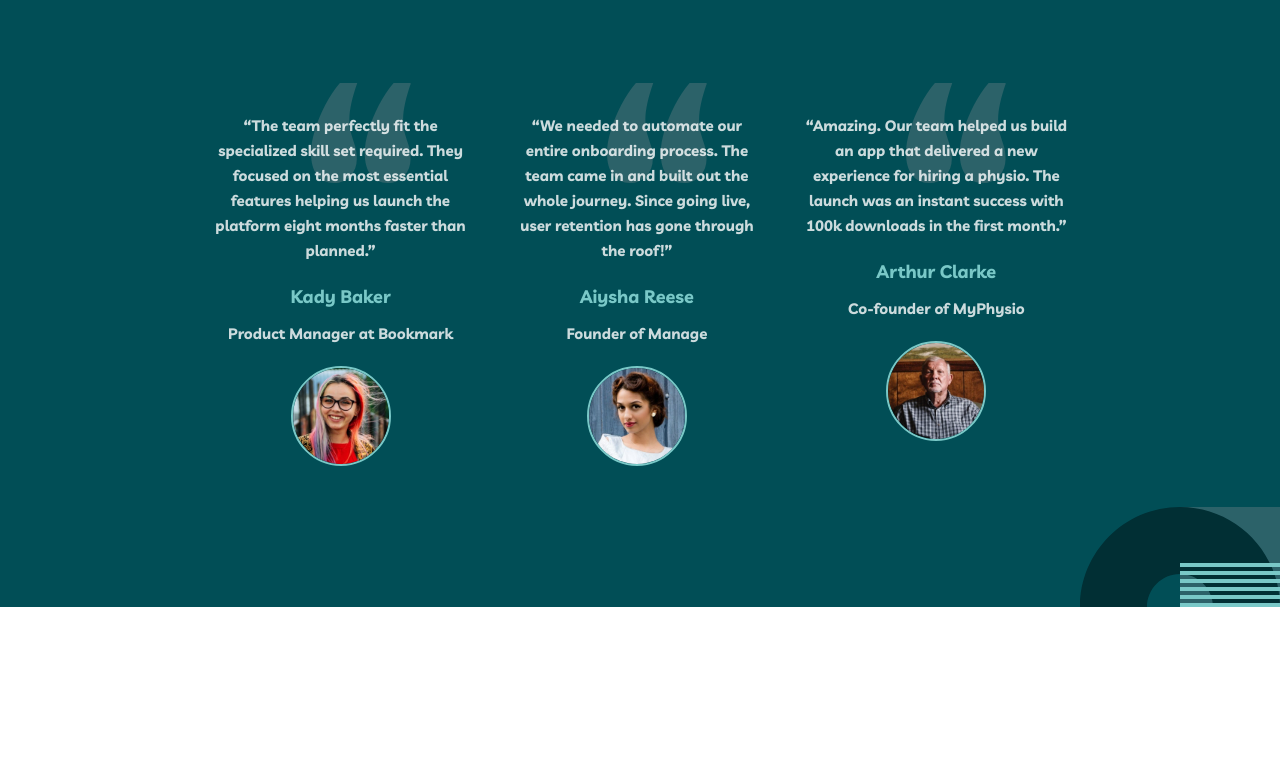
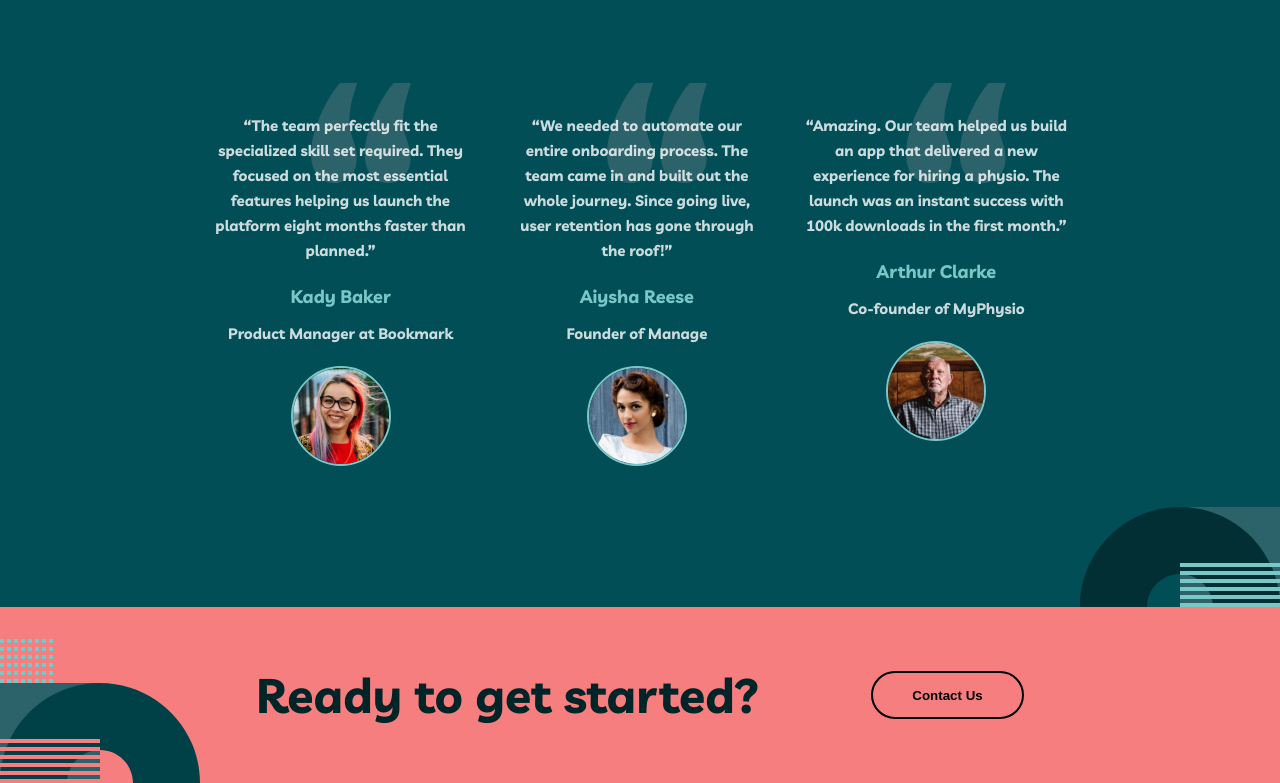
Before and after one commit to vinuman/myteam-multi-page-website, a React (Create React App) app: page /#/ in a window 1280 px wide. Shown: the part 1545-2328 px from the top of the page. Before the commit the page ends 2152 px from the top, so only its background shows below. Built offline with nearby package versions, Linux system fonts and the light colour scheme.

Commit message:
ready component

```diff
--- /dev/null
+++ b/src/Contactcomponenet.js
@@ -0,0 +1,17 @@
+import bgpattern from "./assets/bg-pattern-home-6-about-5.svg";
+
+const Contactcomponent = () => {
+  return (
+    <div className="ready">
+      <img src={bgpattern} alt="bg pattern"></img>
+      <div>
+        <h2>Ready to get started?</h2>
+      </div>
+      <div>
+        <button className="btn2">Contact Us</button>
+      </div>
+    </div>
+  );
+};
+
+export default Contactcomponent;
--- a/src/Home.js
+++ b/src/Home.js
@@ -11,6 +11,7 @@ import kady from "./assets/avatar-kady.jpg";
 import ayisha from "./assets/avatar-aiysha.jpg";
 import arthur from "./assets/avatar-arthur.jpg";
 import quotes from "./assets/icon-quotes.svg";
+import Contactcomponent from "./Contactcomponenet";
 
 const Home = () => {
   return (
@@ -126,6 +127,7 @@ const Home = () => {
           </div>
         </div>
       </section>
+      <Contactcomponent />
     </>
   );
 };
--- a/src/index.css
+++ b/src/index.css
@@ -238,3 +238,37 @@ nav > .nav-start > ul {
   bottom: 0;
   right: 0;
 }
+
+.ready {
+  background-color: var(--primary-light-coral);
+  display: flex;
+  justify-content: space-between;
+  padding: 5% 20%;
+  position: relative;
+}
+
+.ready > div > h2 {
+  color: var(--dark-green);
+}
+
+.btn2 {
+  width: 15.3rem;
+  height: 4.8rem;
+  border: 2px solid #000;
+  border-radius: 3rem;
+  background-color: var(--primary-light-coral);
+  cursor: pointer;
+  color: #000;
+  font-weight: bold;
+}
+
+.btn2:hover {
+  background-color: #000;
+  color: #fff;
+}
+
+.ready > img {
+  position: absolute;
+  left: 0;
+  bottom: 0;
+}
```
